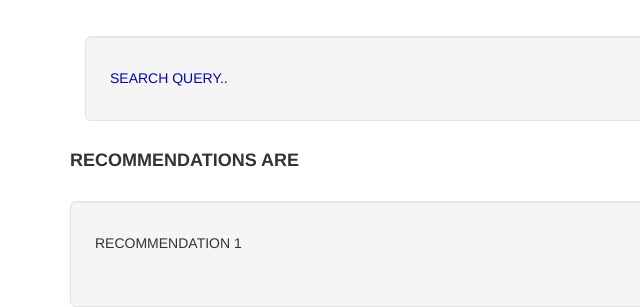
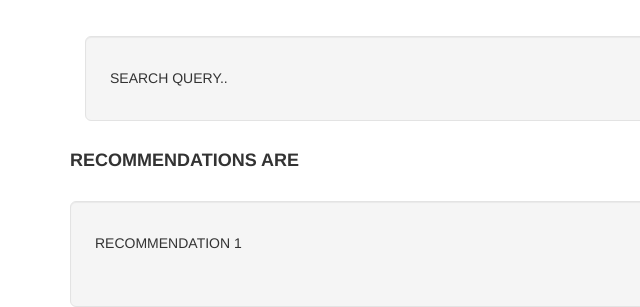
Before and after one commit to Chronicnexus/Chronicnexus.github.io, a plain HTML site: page index.html in a window 1280 px wide. Shown: the part 206-513 px from the top of the page, 0-640 px from the left. Drawn offline with nearby package versions, Linux system fonts and the light colour scheme.

Commit message:
Update index.html

```diff
--- a/index.html
+++ b/index.html
@@ -65,7 +65,7 @@
   </ul>
   <BR><BR><BR>
   <div class="container">
-  <div class="well well-lg" id="Search" ><h5><font color="#0404B4">SEARCH QUERY..</font><BR></h5></div>
+  <div class="well well-lg" id="Search" ><h5>SEARCH QUERY..<BR></h5></div>
   </div>
 </div>
 
```
